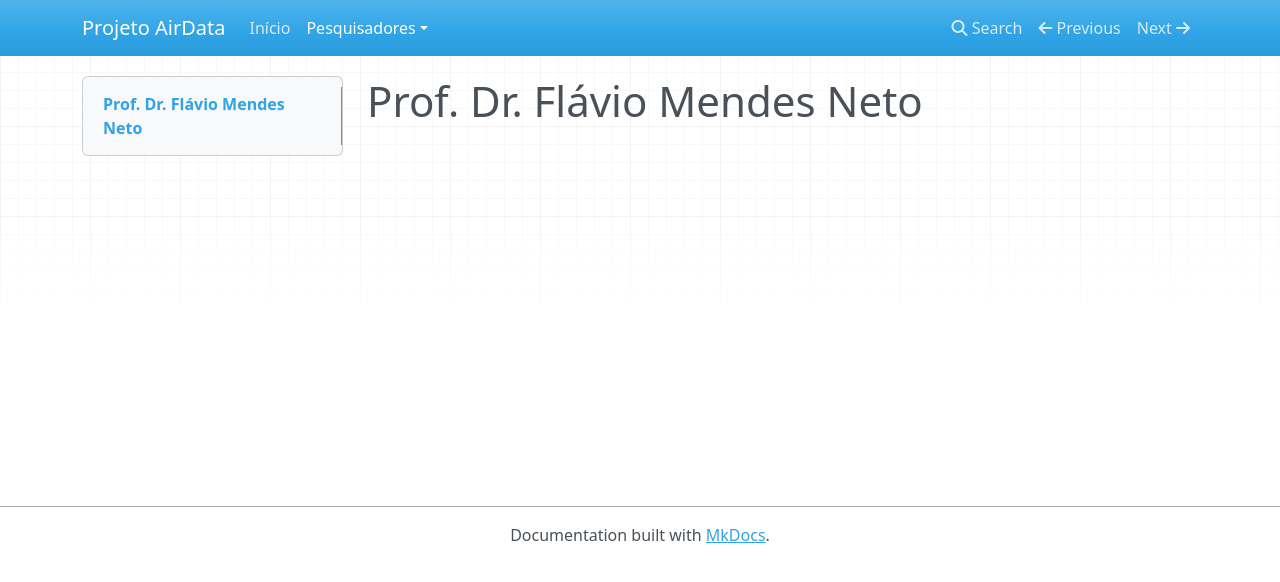
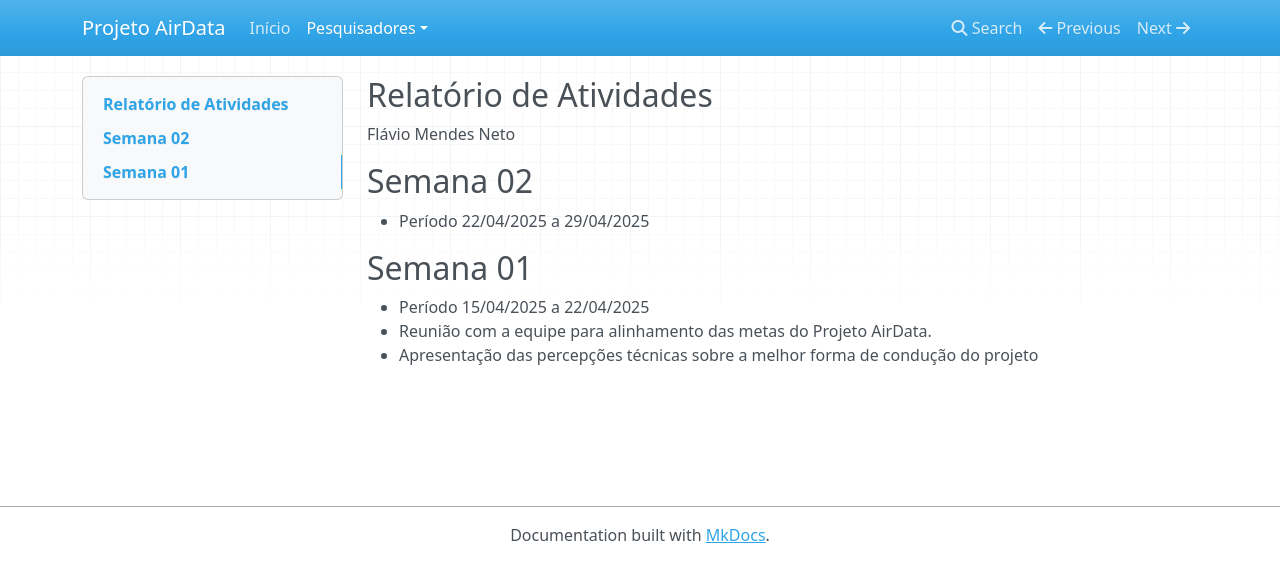
Before and after one commit to projetoairdata/web, an MkDocs documentation site: the page built from docs/pesquisadores/flavio_mendes_neto.md, in a window 1280 px wide. Shown: the top 582 px of the page. Built offline with MkDocs 1.6.1, drawn with Linux system fonts in a browser that asks for light colours; nearby versions of some CDN libraries.

Commit message:
Atualizações gerais nos arquivos dos pesquisadores

```diff
--- a/docs/pesquisadores/flavio_mendes_neto.md
+++ b/docs/pesquisadores/flavio_mendes_neto.md
@@ -1 +1,14 @@
-# Prof. Dr. Flávio Mendes Neto
+## Relatório de Atividades
+
+Flávio Mendes Neto
+
+## Semana 02
+
+- Período 22/04/2025 a 29/04/2025
+
+
+##  Semana 01
+
+- Período 15/04/2025 a 22/04/2025
+- Reunião com a equipe para alinhamento das metas do Projeto AirData.
+- Apresentação das percepções técnicas sobre a melhor forma de condução do projeto
```
Also changed, not shown: docs/index.md (+0 -4 lines), site/index.html, site/search/search_index.json.
